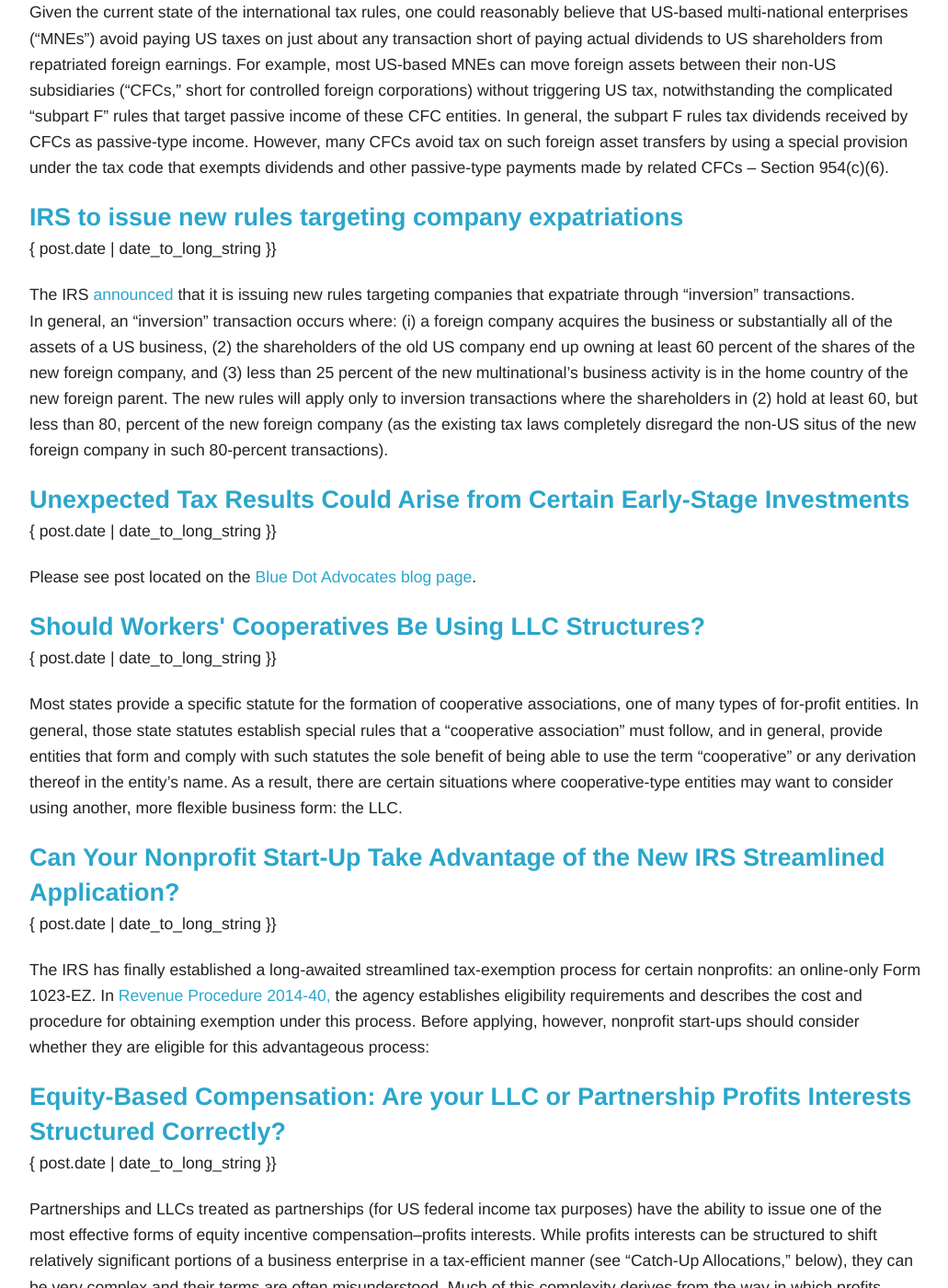
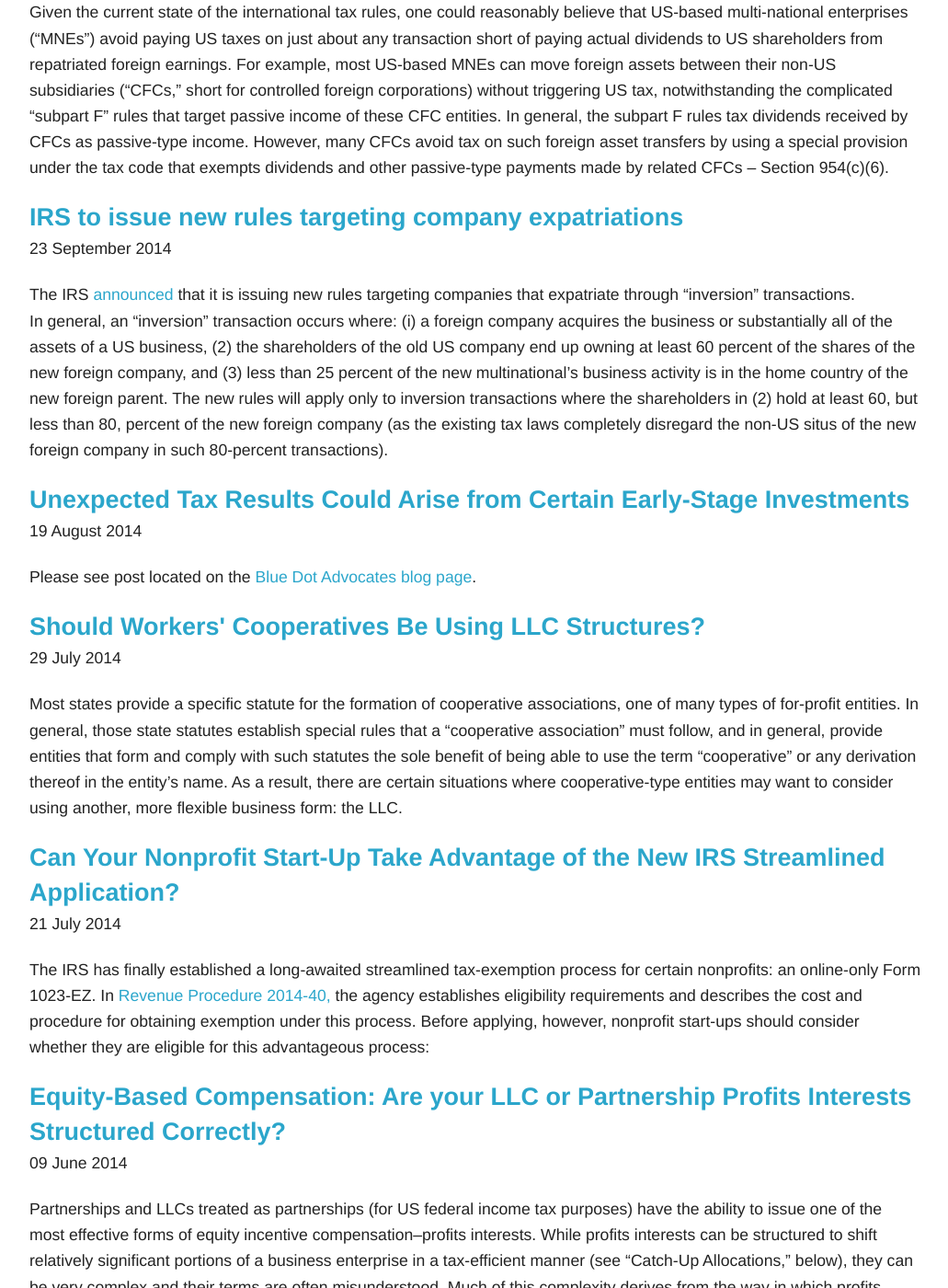
Before and after one commit to brianmik/bmaustinlaw, a Jekyll site: the page built from blog/index.html, in a window 1280 px wide and 1400 px high, scrolled down 721 px. Shown: the whole window at 92% size, without its empty margins (123-1154 px from the left). Built offline with Jekyll 4.4.1, drawn with Linux system fonts in a browser that asks for light colours; Markdown is read by kramdown in place of the engine named in the settings; comment, search, counter and statistics services are not loaded; some of the changed text lies outside the part shown.

Commit message:
adding post date to blog post index

```diff
--- a/blog/index.html
+++ b/blog/index.html
@@ -12,7 +12,7 @@ title:  Blog
             <article>
               <header class="space-none">
                 <h1 class="post-title space-none"><a href="{{ post.url }}">{{ post.title }}</a></h1>
-                <p>{ post.date | date_to_long_string }}</p>
+                <p>{{ post.date | date_to_long_string }}</p>
               </header>
                 <p class="space-none">{{ post.excerpt }}</p>
             </article>
```
